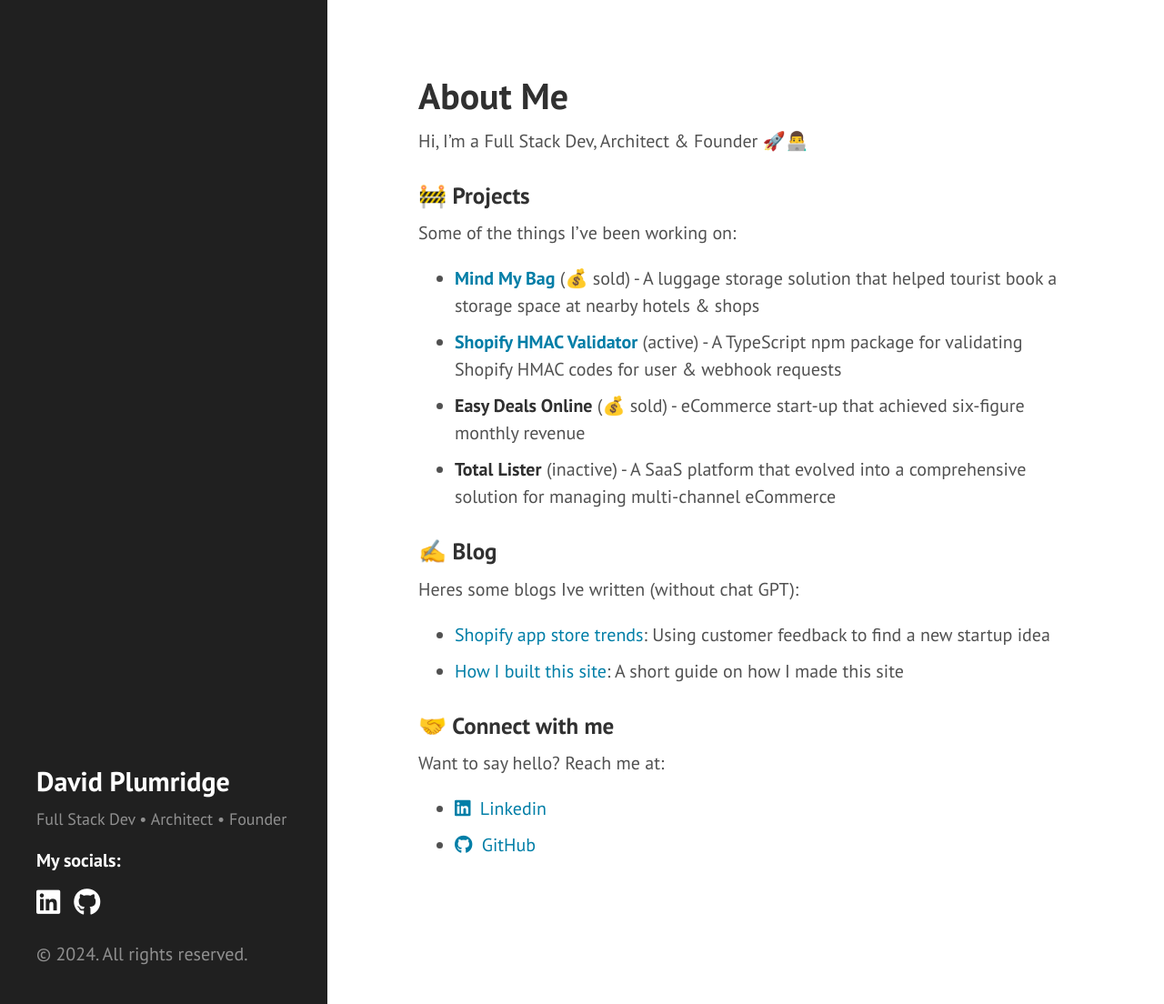
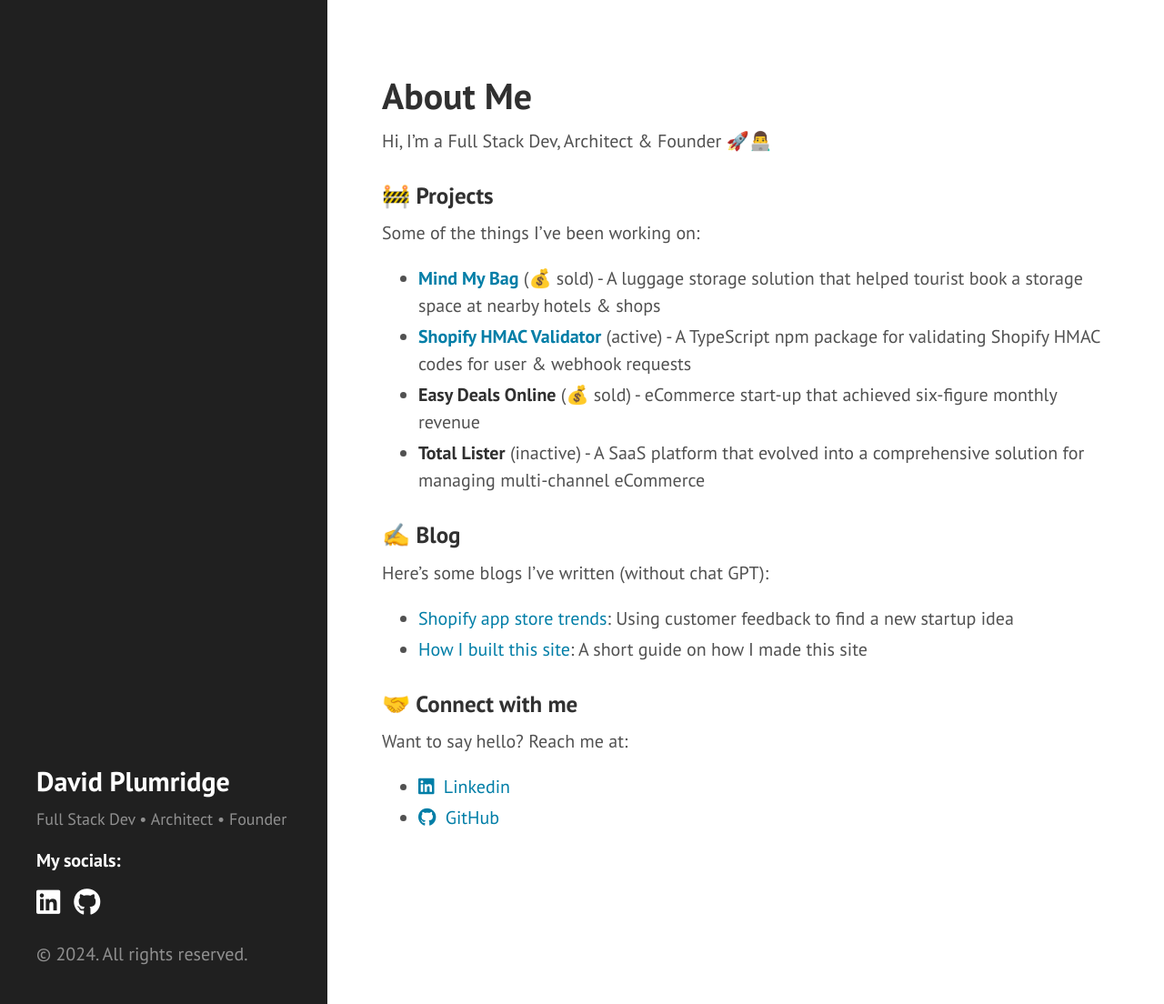
Before and after one commit to davidplumridge/davidplumridge.github.io, a Jekyll site: the page built from index.md, in a window 1280 px wide and 1104 px high. Shown: the whole window at 91% size. Built offline with Jekyll 4.4.1, drawn with Linux system fonts in a browser that asks for light colours.

Commit message:
Fix formatting & spelling mistakes

```diff
--- a/index.md
+++ b/index.md
@@ -11,7 +11,7 @@ Hi, I'm a Full Stack Dev, Architect & Founder 🚀👨‍💻
 Some of the things I've been working on:
 
 <ul>
-  {% for project in site.data.projects %}
+  {% for project in site.data.projects | limit: 50 -%}
   <li class="list-item">
     {% if project.link %}
       <strong><a href="{{ project.link }}" target="_blank">{{ project.id }}</a></strong>
@@ -25,11 +25,10 @@ Some of the things I've been working on:
 
 ### ✍️ Blog
 
-Heres some blogs Ive written (without chat GPT):
+Here's some blogs I've written (without chat GPT):
 
 <ul>
-  {%- assign recent_posts = site.posts | limit: 5 -%}
-  {%- for post in recent_posts -%}
+  {%- for post in site.posts | limit: 50 -%}
   <li class="list-item">
     {%- assign date_format = site.minima.date_format | default: "%b %-d, %Y" -%}
     <a href="{{ post.url | relative_url }}">{{ post.title | escape }}</a>: {{ post.excerpt }}
--- a/public/css/custom.css
+++ b/public/css/custom.css
@@ -58,14 +58,22 @@
 
 .list-item {
   transition: transform 0.3s ease;
-  margin-bottom: 0.5em; /* Adjust the spacing as needed */
+  margin-bottom: 0.2em;
 }
 
 .content a {
-    color: #007EA7;
+  color: #007ea7;
+}
+
+.content a:hover {
+  text-decoration: none;
+  text-decoration: underline;
+}
+
+@media (min-width: 48em) {
+    .content {
+      max-width: 64rem;
+      margin-left: 20rem;
+      margin-right: 2rem;
+    }
   }
-
-  .content a:hover {
-    text-decoration: none;
-    text-decoration: underline;
-  }
```
